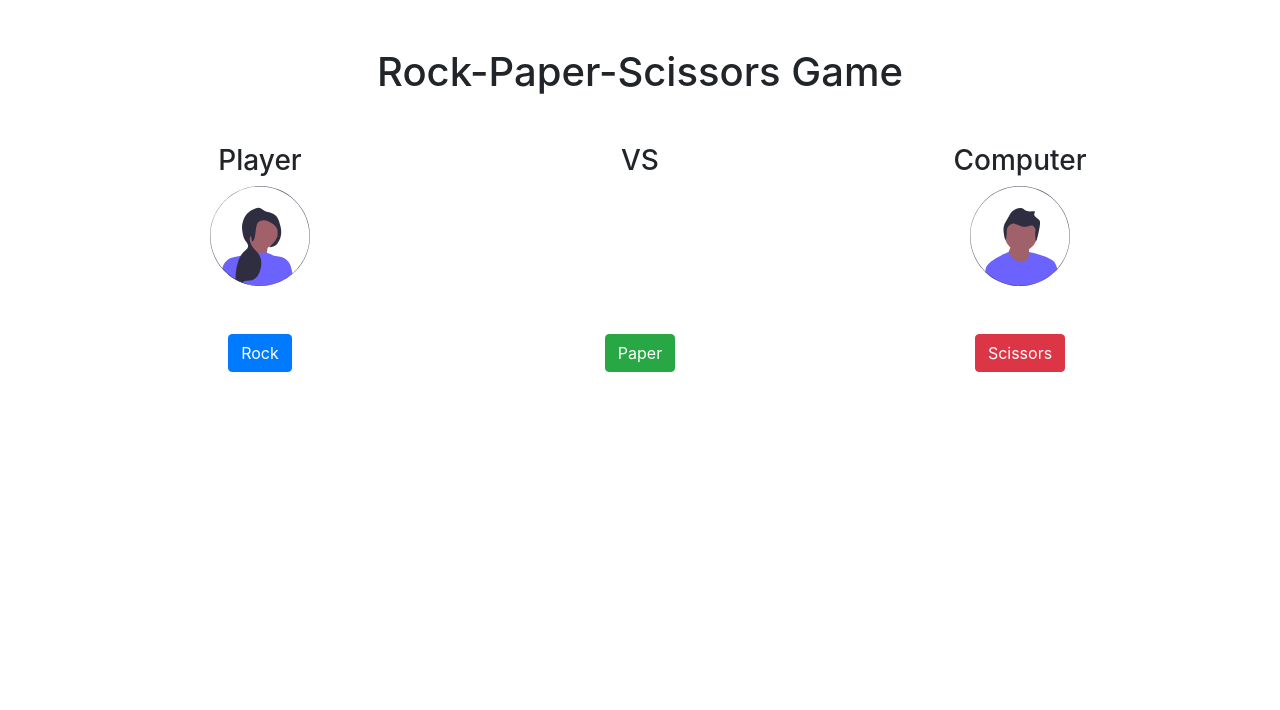
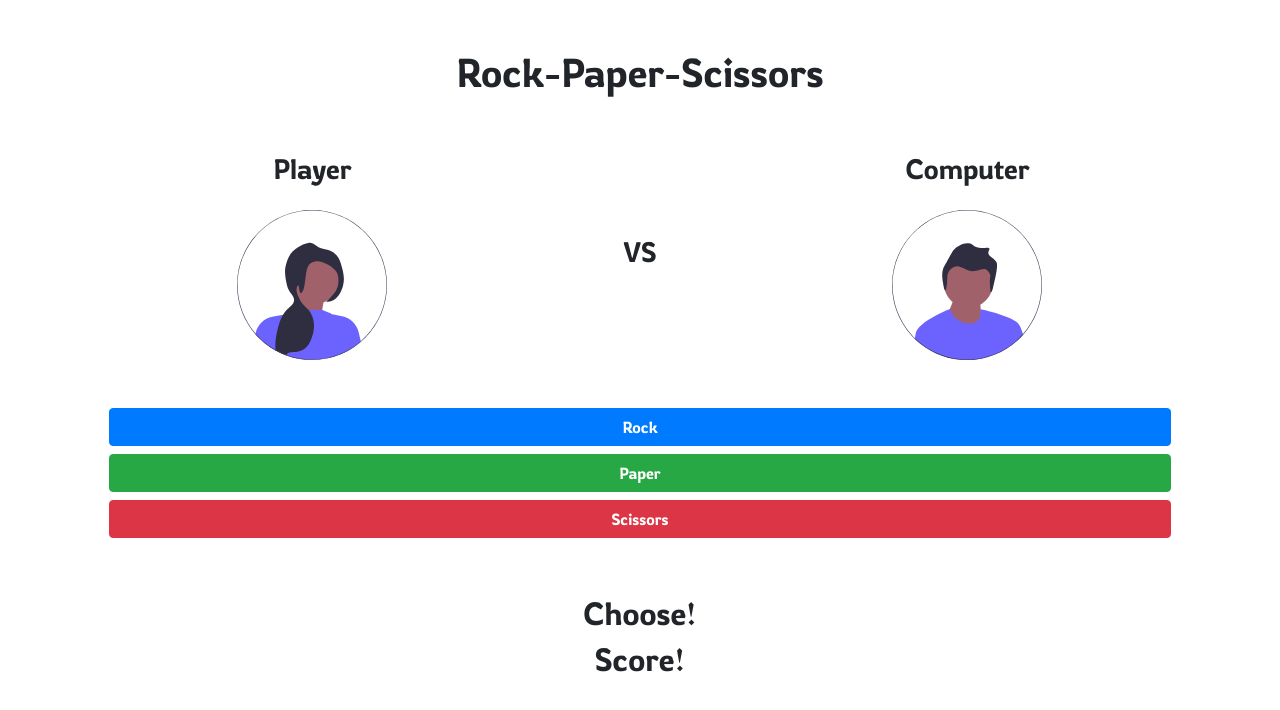
Before and after one commit to nicolae-co/Rock-Paper-Scissors-GAME, a plain HTML site: page index.html in a window 1280 px wide. Drawn offline with nearby package versions, Linux system fonts and the light colour scheme.

Commit message:
Design tweeks

```diff
--- a/index.html
+++ b/index.html
@@ -13,36 +13,40 @@
     <title>Document</title>
 </head>
 <body>
-    <div class="container text-center mt-5">
-        <h1>Rock-Paper-Scissors Game</h1>
-        <div class="row mt-5">
-          <div class="col-4 text-center">
-            <h3>Player</h3>
-            <img src="/Svg/player.svg" alt="player" id="player-choice">
+    <div class="container-fluid p-0">
+        <div class="row my-5">
+          <div class="col-12 text-center">
+            <h1>Rock-Paper-Scissors</h1>
           </div>
-          <div class="col-4 text-center">
+        </div>
+        <div class="row">
+          <div class="col-4 offset-1 text-center p-0">
+            <h3 class="mb-4">Player</h3>
+            <img src="/Svg/player.svg" alt="player"  height="150px" id="player-choice">
+          </div>
+          <div class="col-2 d-flex align-items-center justify-content-center p-0">
             <h3>VS</h3>
           </div>
-          <div class="col-4 text-center">
-            <h3>Computer</h3>
-            <img src="/Svg/computer.svg" alt="computer" id="computer-choice">
+          <div class="col-4 text-center p-0">
+            <h3 class="mb-4">Computer</h3>
+            <img src="/Svg/computer.svg" alt="computer"  height="150px" id="computer-choice">
           </div>
         </div>
         <div class="row mt-5">
-          <div class="col-4 text-center">
-            <button class="btn btn-primary" id="rock">Rock</button>
+          <div class="col-10 offset-1 text-center">
+            <button class="btn btn-primary btn-block mb-2" id="rock">Rock</button>
           </div>
-          <div class="col-4 text-center">
-            <button class="btn btn-success" id="paper">Paper</button>
+          <div class="col-10 offset-1 text-center">
+            <button class="btn btn-success btn-block mb-2" id="paper">Paper</button>
           </div>
-          <div class="col-4 text-center">
-            <button class="btn btn-danger" id="scissors">Scissors</button>
+          <div class="col-10 offset-1 text-center">
+            <button class="btn btn-danger btn-block mb-2" id="scissors">Scissors</button>
           </div>
         </div>
         <div class="row mt-5">
           <div class="col-12 text-center">
-            <h2 id="result"></h2>
-            <h2 id="wins"></h2>
+            <h2 id="result">Choose!</h2>
+            <h2 id="wins">Score!</h2>
           </div>
         </div>
       </div>
--- a/main.js
+++ b/main.js
@@ -31,11 +31,11 @@ function play(playerChoice) {
   ) {
     resultElement.textContent = "You win!";
     wins++;
-    winsElement.textContent = `Win steak: ${wins}`;
+    winsElement.innerText = `Win steak: ${wins}`;
   } else {
     resultElement.textContent = "You lose!";
     wins = 0;
-    winsElement.textContent = `Win steak: ${wins}`;
+    winsElement.innerText = `Win steak: ${wins}`;
   }
 }
 
--- a/style.css
+++ b/style.css
@@ -1 +1,16 @@
 @import url("https://cdn.jsdelivr.net/npm/bootstrap-icons@1.10.3/font/bootstrap-icons.css");
+@import url('https://fonts.googleapis.com/css2?family=Rowdies:wght@300&display=swap');
+
+*{
+    box-sizing: border-box;
+    font-family: 'Rowdies', cursive;
+}
+body{
+    width: 100%;
+    height: auto;
+}
+img {
+    opacity: 1;
+    visibility: visible;
+    transition: opacity 1s;
+  }
```
